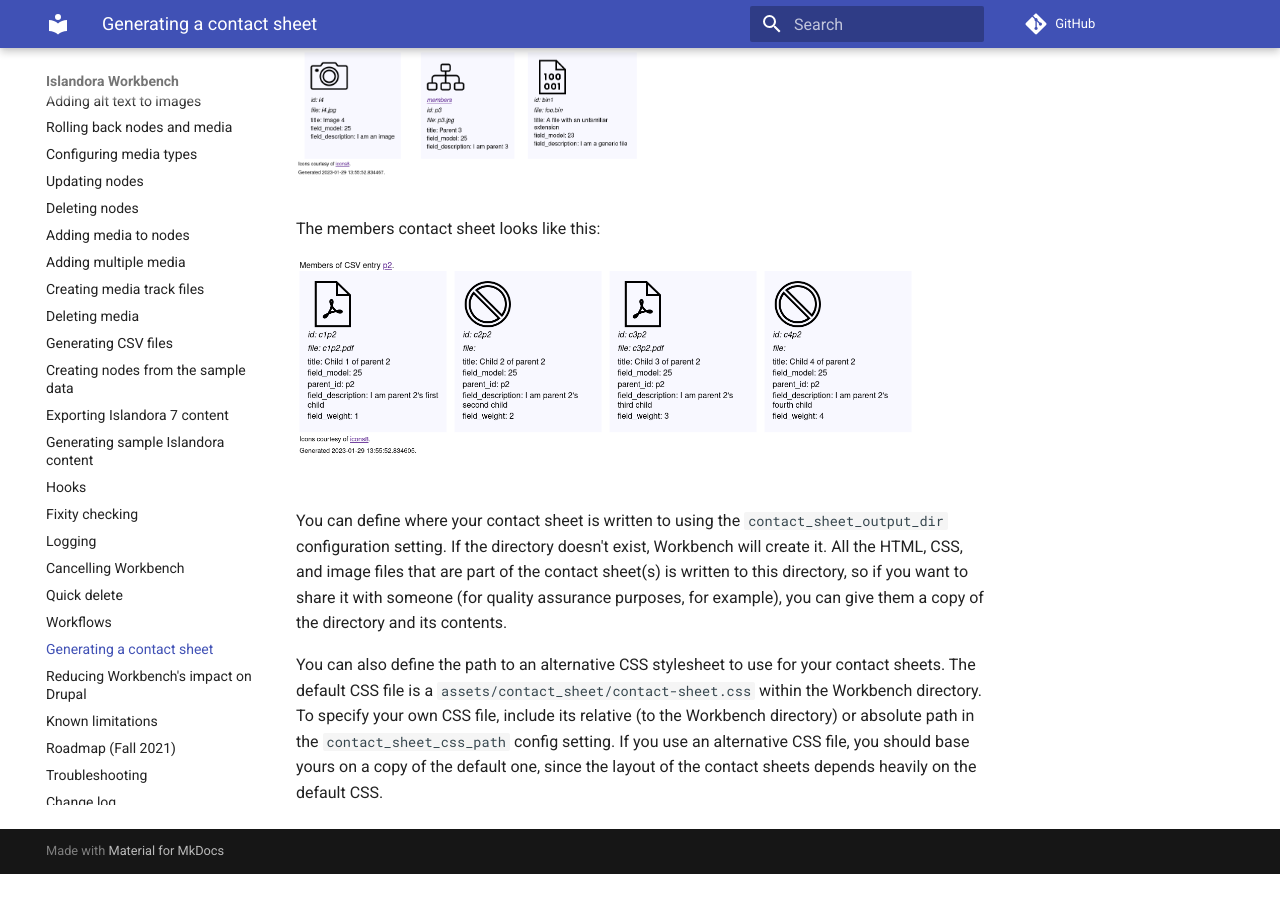
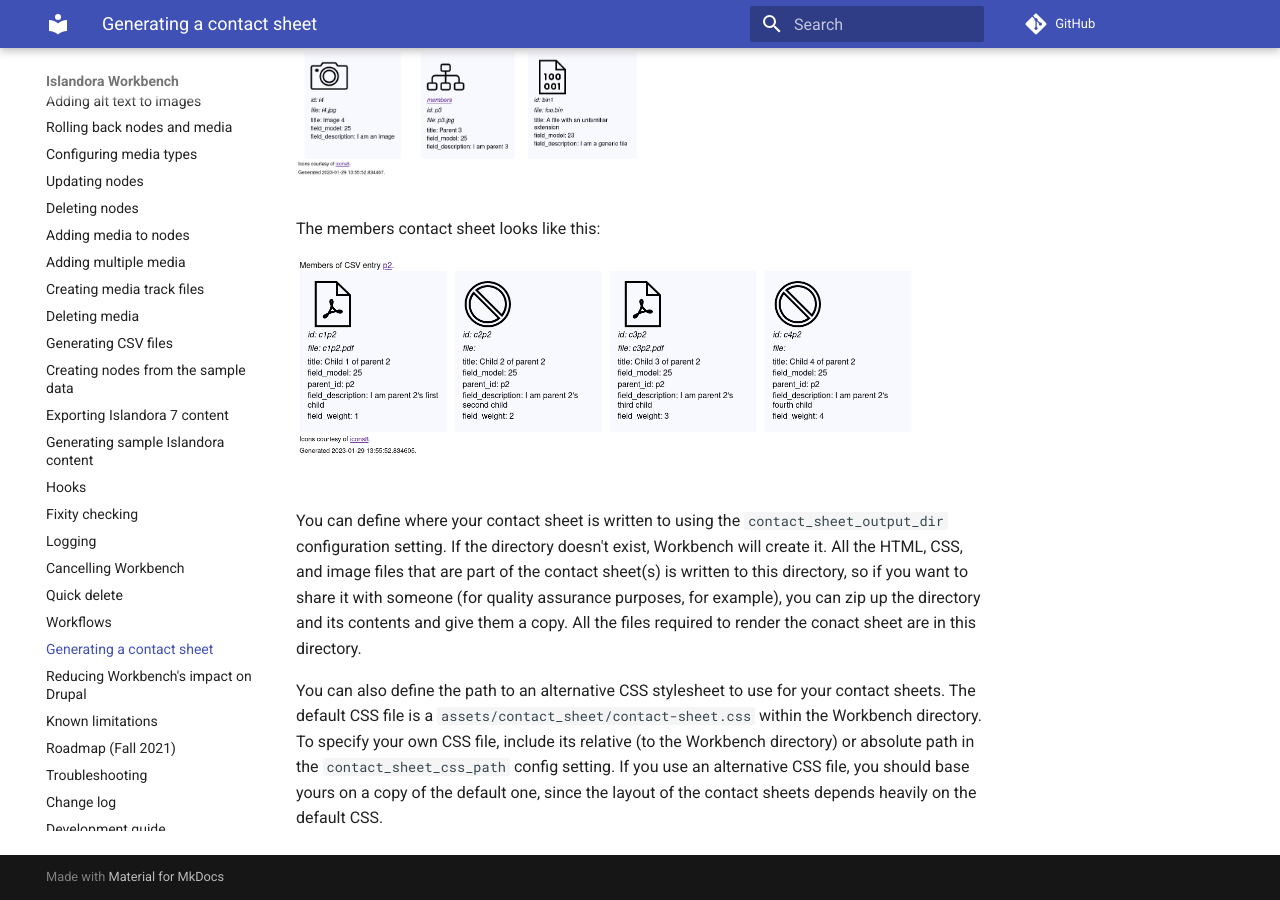
Before and after one commit to mjordan/islandora_workbench_docs, an MkDocs documentation site: the page built from docs/contact_sheet.md, in a window 1280 px wide and 900 px high, scrolled down 1373 px. Built offline with MkDocs 1.6.1 and Material for MkDocs 9.7.7, drawn with Linux system fonts in a browser that asks for light colours; comment, search, counter and statistics services are not loaded; before the commit the page ends 2247 px from its top, so only the background shows below that.

Commit message:
Update contact_sheet.md

```diff
--- a/docs/contact_sheet.md
+++ b/docs/contact_sheet.md
@@ -29,6 +29,6 @@
 
 ![Example contact sheet with compound items](images/contact_sheet_members.png)
 
-You can define where your contact sheet is written to using the `contact_sheet_output_dir` configuration setting. If the directory doesn't exist, Workbench will create it. All the HTML, CSS, and image files that are part of the contact sheet(s) is written to this directory, so if you want to share it with someone (for quality assurance purposes, for example), you can give them a copy of the directory and its contents.
+You can define where your contact sheet is written to using the `contact_sheet_output_dir` configuration setting. If the directory doesn't exist, Workbench will create it. All the HTML, CSS, and image files that are part of the contact sheet(s) is written to this directory, so if you want to share it with someone (for quality assurance purposes, for example), you can zip up the directory and its contents and give them a copy. All the files required to render the conact sheet are in this directory.
 
 You can also define the path to an alternative CSS stylesheet to use for your contact sheets. The default CSS file is a `assets/contact_sheet/contact-sheet.css` within the Workbench directory. To specify your own CSS file, include its relative (to the Workbench directory) or absolute path in the `contact_sheet_css_path` config setting. If you use an alternative CSS file, you should base yours on a copy of the default one, since the layout of the contact sheets depends heavily on the default CSS.
```
